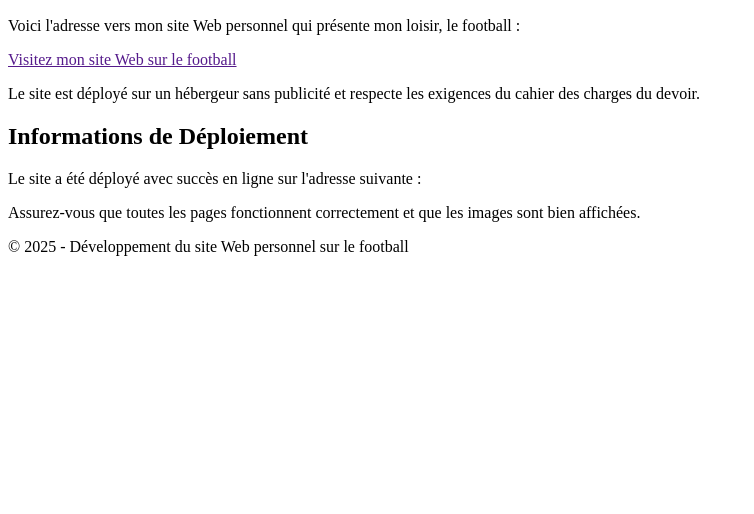
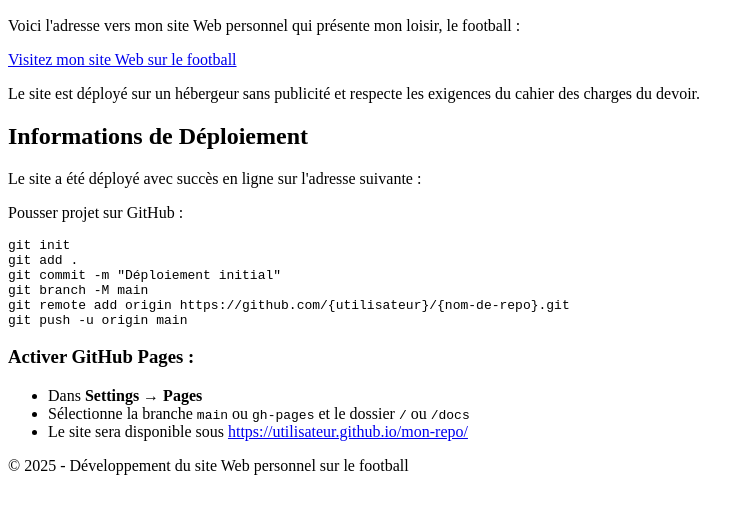
Before and after one commit to jean-lucheriniaina/site-D231_s1_devoir1-, a plain HTML site: page adresse.html in a window 1280 px wide. Shown: the part 110-624 px from the top of the page, without its empty margins (0-754 px from the left). Drawn offline with Linux system fonts and the light colour scheme.

Commit message:
deploiement site

```diff
--- a/adresse.html
+++ b/adresse.html
@@ -17,15 +17,28 @@
             <h2>Adresse de Mon Site Web</h2>
             <p>Voici l'adresse vers mon site Web personnel qui présente mon loisir, le football :</p>
             <p>
-                <a href="" target="_blank">Visitez mon site Web sur le football</a>
+                <a href="https://jean-lucheriniaina.github.io/site-D231_s1_devoir1-/" target="_blank">Visitez mon site Web sur le football</a>
             </p>
             <p>Le site est déployé sur un hébergeur sans publicité et respecte les exigences du cahier des charges du devoir.</p>
         </section>
 
         <section>
             <h2>Informations de Déploiement</h2>
-            <p>Le site a été déployé avec succès en ligne sur l'adresse suivante : <a href="" target="_blank"></a></p>
-            <p>Assurez-vous que toutes les pages fonctionnent correctement et que les images sont bien affichées.</p>
+            <p>Le site a été déployé avec succès en ligne sur l'adresse suivante : <a href="https://jean-lucheriniaina.github.io/site-D231_s1_devoir1-/" target="_blank"></a></p>
+            <p>Pousser projet sur GitHub :</p>
+            <pre><code>git init
+git add .
+git commit -m "Déploiement initial"
+git branch -M main
+git remote add origin https://github.com/{utilisateur}/{nom-de-repo}.git
+git push -u origin main</code></pre>
+
+    <h3>Activer GitHub Pages :</h3>
+    <ul>
+        <li>Dans <strong>Settings → Pages</strong></li>
+        <li>Sélectionne la branche <code>main</code> ou <code>gh-pages</code> et le dossier <code>/</code> ou <code>/docs</code></li>
+        <li>Le site sera disponible sous <a href="https://{utilisateur}.github.io/mon-repo/" target="_blank">https://utilisateur.github.io/mon-repo/</a></li>
+    </ul>
         </section>
     </main>
 
```
